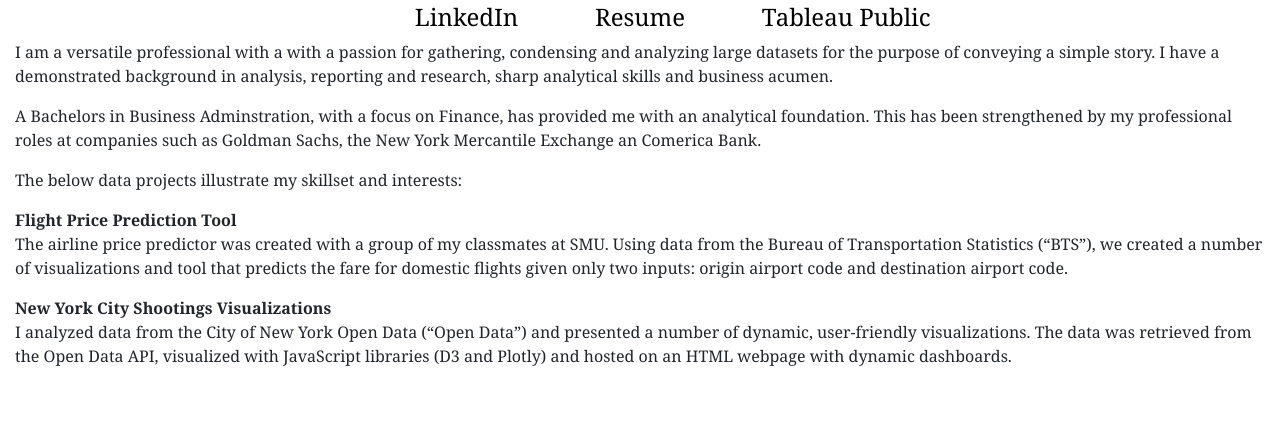
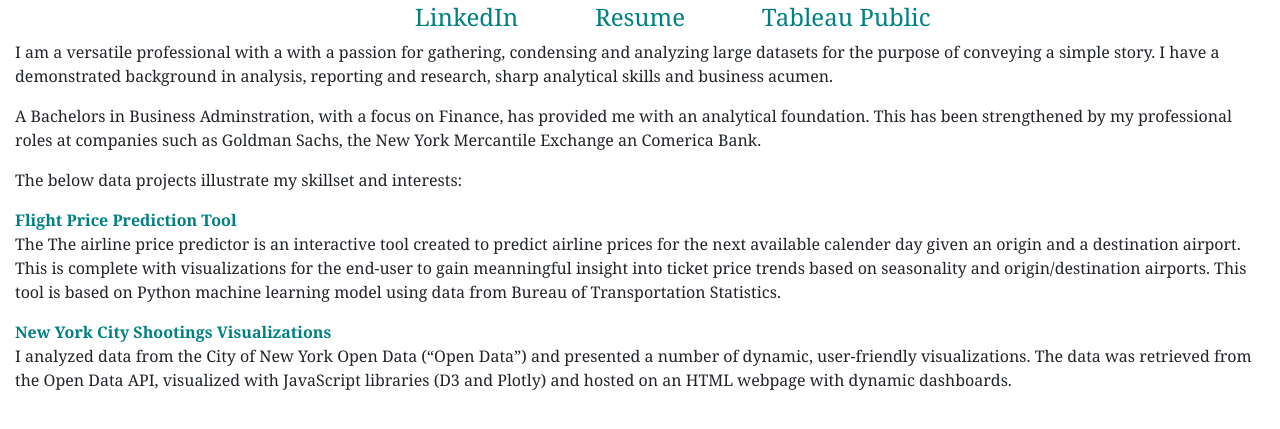
Before and after one commit to KCielencki/Portfolio, a plain HTML site: page index.html in a window 1280 px wide. Shown: the part 53-482 px from the top of the page. Drawn offline with nearby package versions, Linux system fonts and the light colour scheme.

Commit message:
updated with links!

```diff
--- a/index.html
+++ b/index.html
@@ -13,13 +13,13 @@
         </div>
         <div class="row justify-content-center">
             <div align="right" class="col-md-2">
-                <h4><a style="color: black" href="https://www.linkedin.com/in/kylecielencki/" target="_blank">LinkedIn</a></h4>
+                <h4><a style="color: teal" href="https://www.linkedin.com/in/kylecielencki/" target="_blank">LinkedIn</a></h4>
             </div>
             <div align="center" class="col-md-2">
-                <h4><a style="color: black" href="https://kcielencki.github.io/Portfolio/CV.pdf" target="_blank">Resume</a></h4>
+                <h4><a style="color: teal" href="https://kcielencki.github.io/Portfolio/CV.pdf" target="_blank">Resume</a></h4>
             </div>
             <div class="col-md-2">
-                <h4><a style="color: black" href="https://public.tableau.com/profile/kyle.cielencki#!/" target="_blank">Tableau Public</a></h4>
+                <h4><a style="color: teal" href="https://public.tableau.com/profile/kyle.cielencki#!/" target="_blank">Tableau Public</a></h4>
             </div>
         </div>
         <div class="row">
@@ -42,15 +42,15 @@
         </div>
         <div class="row">
             <div class="col-md-12">
-                <p><b>Flight Price Prediction Tool</b>
-                    <br>The airline price predictor was created with a group of my classmates at SMU. Using data from the Bureau of Transportation Statistics (“BTS”), we created a number of visualizations and tool that predicts the fare for domestic flights
-                    given only two inputs: origin airport code and destination airport code.
+                <p><a style="color: teal" href="https://flight-predictor.herokuapp.com/" target="_blank"><b>Flight Price Prediction Tool</b></a>
+                    <br>The The airline price predictor is an interactive tool created to predict airline prices for the next available calender day given an origin and a destination airport. This is complete with visualizations for the end-user to gain
+                    meanningful insight into ticket price trends based on seasonality and origin/destination airports. This tool is based on Python machine learning model using data from Bureau of Transportation Statistics.
                 </p>
             </div>
         </div>
         <div class="row">
             <div class="col-md-12">
-                <p><b>New York City Shootings Visualizations</b>
+                <p><a style="color: teal" href="https://kcielencki.github.io/NY_Shootings/" target="_blank"><b>New York City Shootings Visualizations</b></a>
                     <br>I analyzed data from the City of New York Open Data (“Open Data”) and presented a number of dynamic, user-friendly visualizations. The data was retrieved from the Open Data API, visualized with JavaScript libraries (D3 and Plotly)
                     and hosted on an HTML webpage with dynamic dashboards.
                 </p>
```
